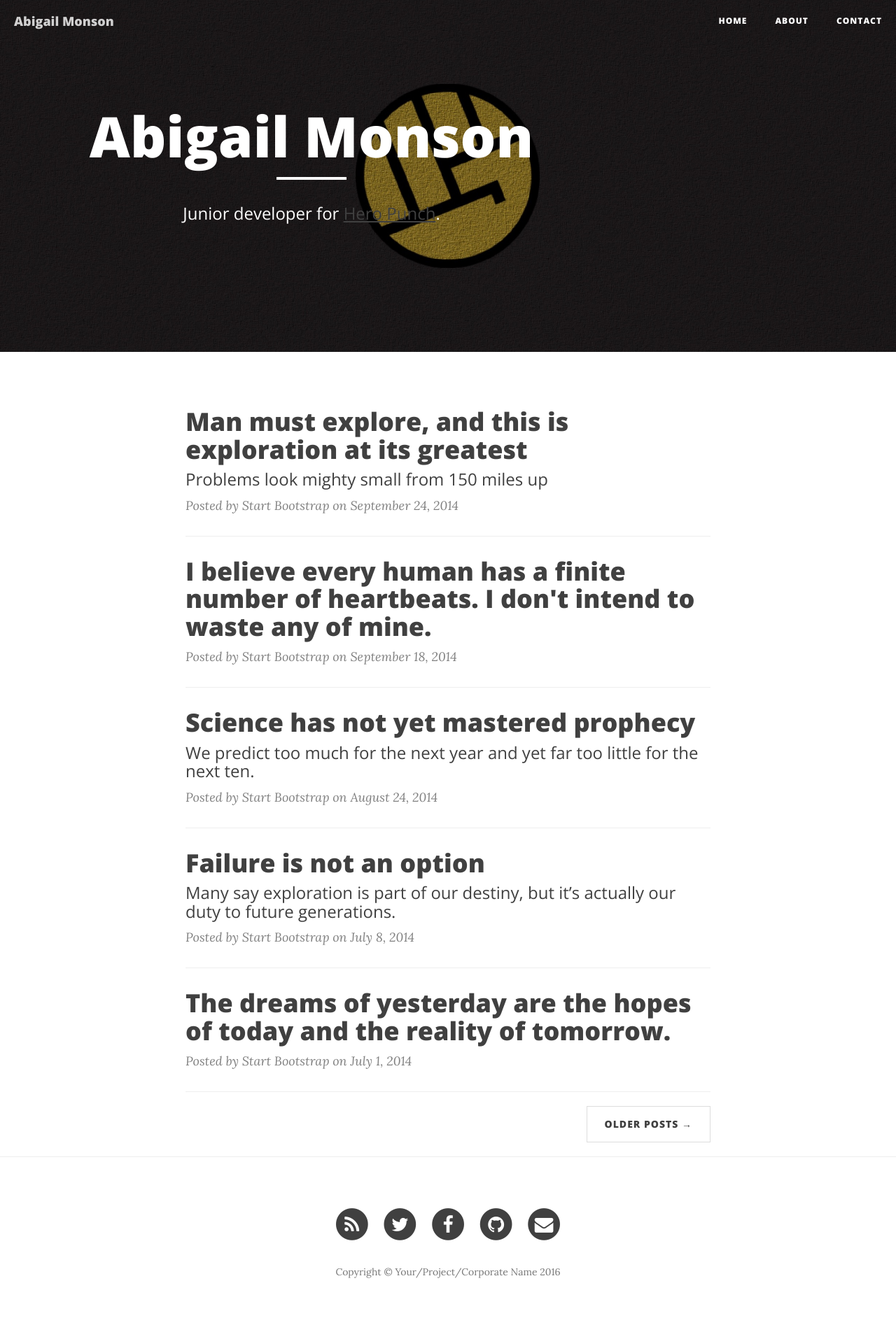
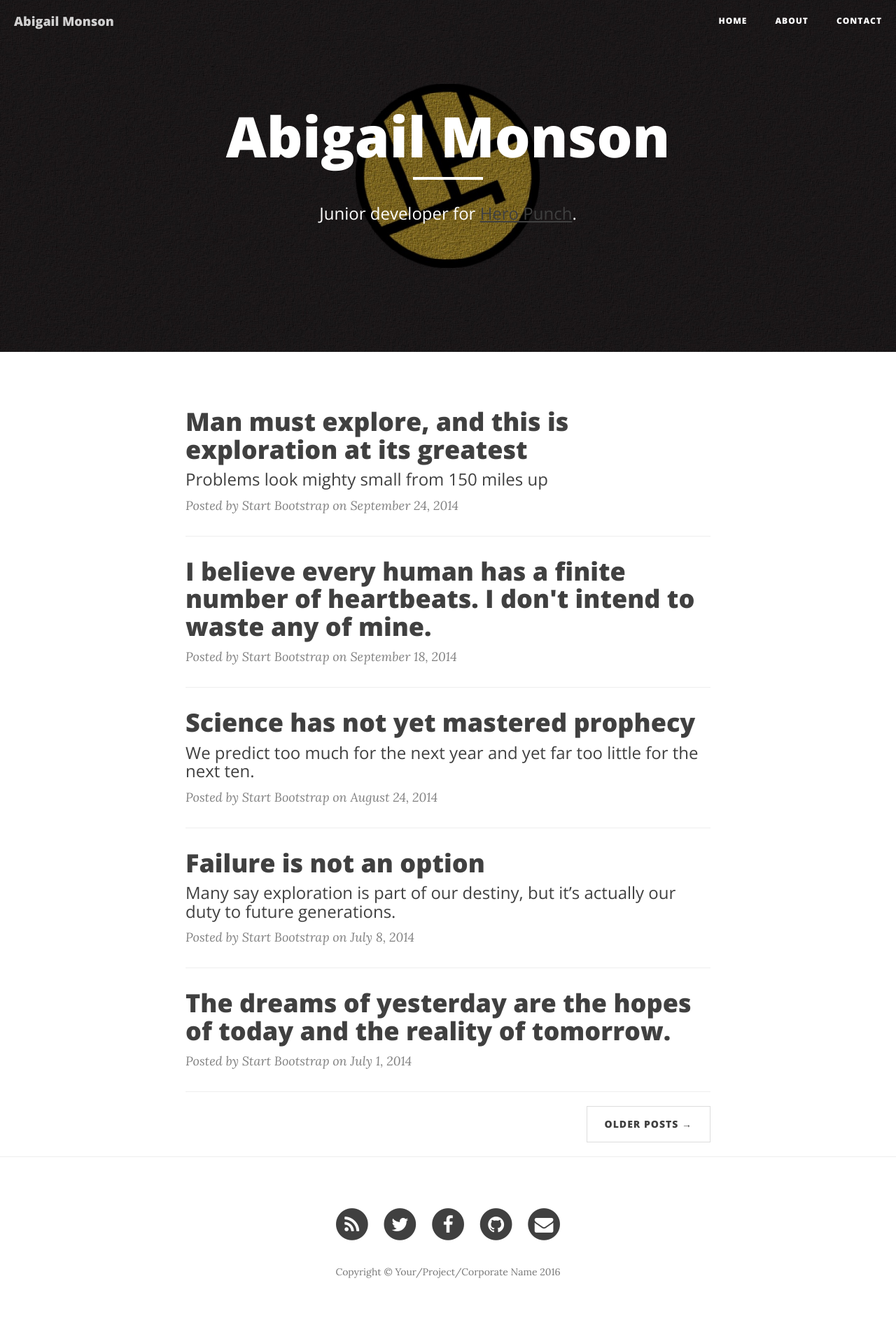
Before and after one commit to abbycakes207/abbycakes207.github.io, a Jekyll site: the page built from index.html, in a window 1280 px wide. Shown: the whole page at 70% size. Built offline with Jekyll 4.4.1, drawn with Linux system fonts in a browser that asks for light colours; nearby versions of some CDN libraries; the list of posts is cut into pages by our own code.

Commit message:
Changing header columns

```diff
--- a/_layouts/page.html
+++ b/_layouts/page.html
@@ -6,7 +6,7 @@
 <header class="intro-header" style="background-image: url('{{ site.baseurl }}/{% if page.header-img %}{{ page.header-img }}{% else %}{{ site.header-img }}{% endif %}')">
     <div class="container">
         <div class="row">
-            <div class="col-lg-8 col-md-10">
+            <div class="col-lg-8 col-lg-offset-2 col-md-10 col-md-offset-1">
                 <div class="site-heading">
                     <h1>{% if page.title %}{{ page.title }}{% else %}{{ site.title }}{% endif %}</h1>
                     <hr class="small">
```
